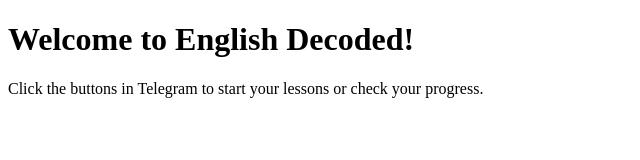
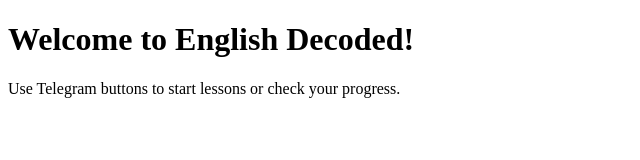
Before and after one commit to amirhoomanshahin-eng/english-decoded-bot, a plain HTML site: page templates/index.html in a window 1280 px wide. Shown: the whole page, without its empty margins (0-640 px from the left). Drawn offline with Linux system fonts and the light colour scheme.

Commit message:
Update index.html

```diff
--- a/templates/index.html
+++ b/templates/index.html
@@ -6,6 +6,6 @@
 </head>
 <body>
   <h1>Welcome to English Decoded!</h1>
-  <p>Click the buttons in Telegram to start your lessons or check your progress.</p>
+  <p>Use Telegram buttons to start lessons or check your progress.</p>
 </body>
 </html>
```
